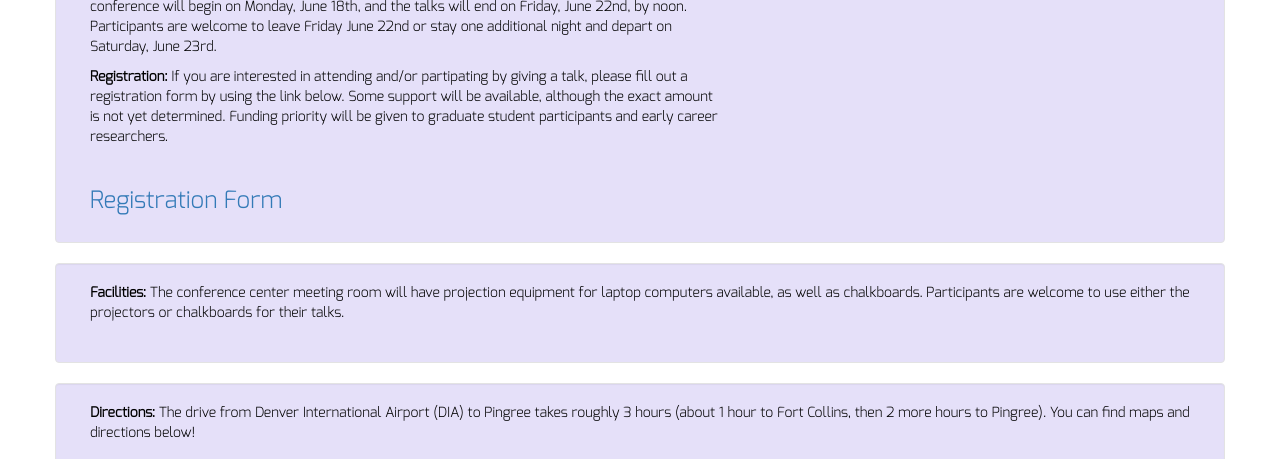
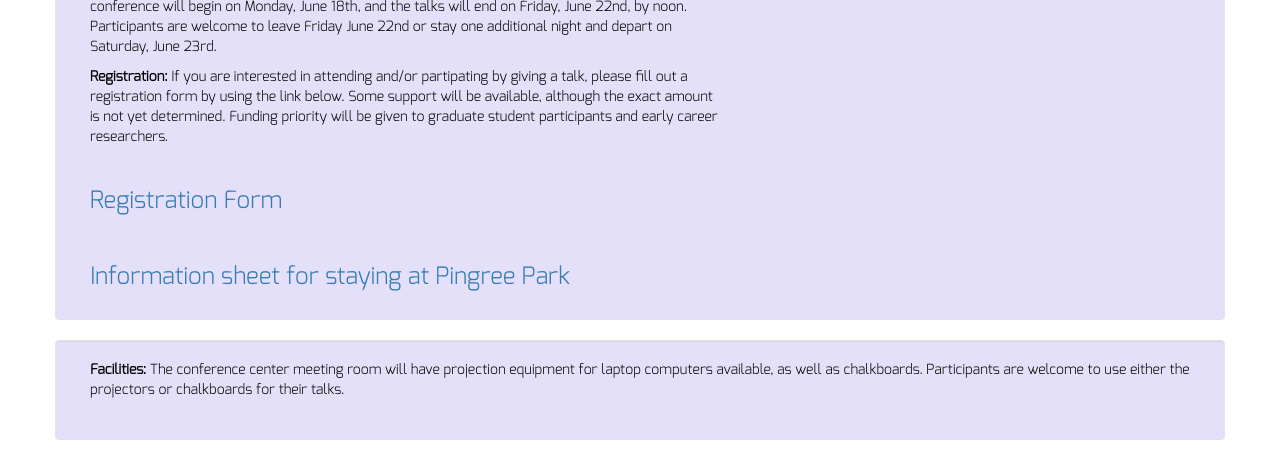
Before and after one commit to torsor/brauer, a Jekyll site: the page built from index.html, in a window 1280 px wide and 900 px high, scrolled down 433 px, cut to the strip 0-459 px from the top of the window. Built offline with Jekyll 4.4.1, drawn with Linux system fonts in a browser that asks for light colours; nearby versions of some CDN libraries.

Commit message:
add info sheet

```diff
--- a/_includes/basic_info_2018.html
+++ b/_includes/basic_info_2018.html
@@ -14,3 +14,6 @@
  	<br /><br />
 	<h3><a href="https://goo.gl/forms/7kZGCHe6KYzOnt9q1">Registration Form</a></h3>
 	</p>
+  <br />
+  <p> <a href="{{ site.baseurl }}/docs/Important-Visitor-Information.pdf">
+  <h3>Information sheet for staying at Pingree Park</h3></a></p>
```
Also changed, not shown: 1 other file.
